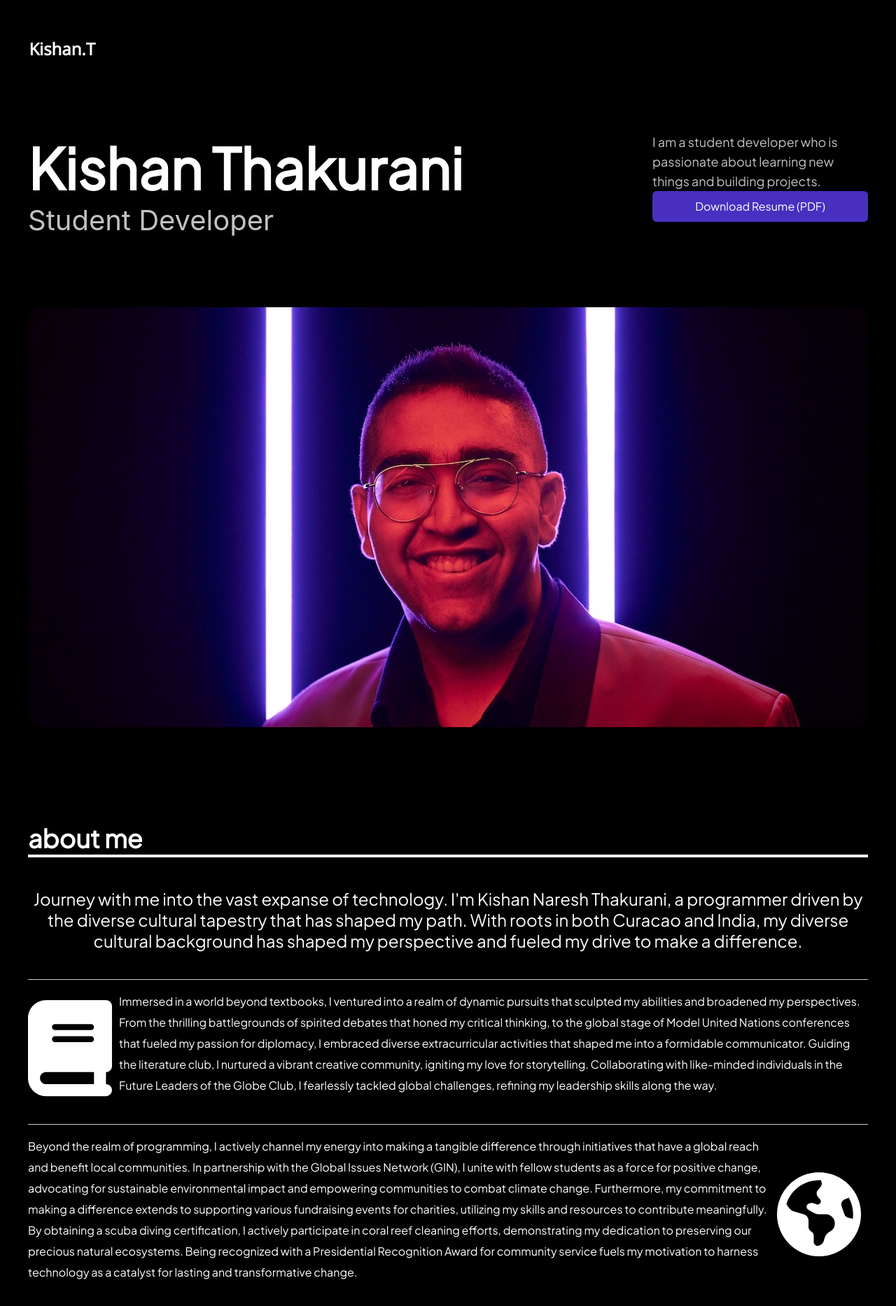
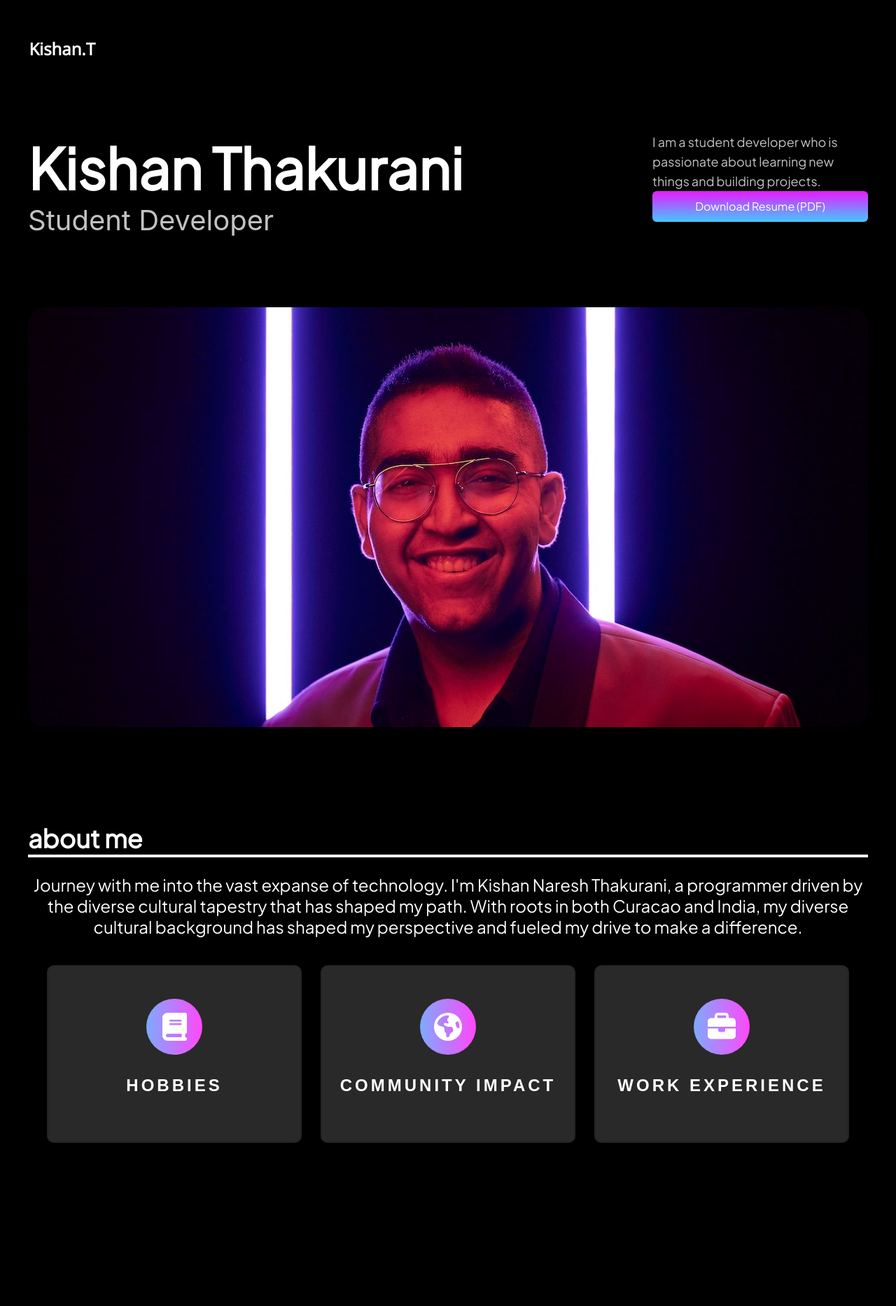
Before and after one commit to ktrocks3/kishansite, a React (Create React App) app in the folder kishansite/: page / in a window 1280 px wide. Shown: the top 1866 px of the page at 70% size. Built offline with nearby package versions, Linux system fonts and the light colour scheme.

Commit message:
Added cards for text

```diff
--- a/kishansite/src/App.js
+++ b/kishansite/src/App.js
@@ -21,6 +21,8 @@ function App() {
             <div className="row">
                 <AboutMe/>
             </div>
+            <div className="row">
+            </div>
         </div>
     );
 }
--- a/kishansite/src/components/aboutme.css
+++ b/kishansite/src/components/aboutme.css
@@ -1,48 +1,22 @@
-.aboutMe-text {
-    color: white;
+.aboutMe-cards {
+    display: flex;
+    flex-direction: row;
+    align-items: center;
+    flex-wrap: wrap;
+    justify-content: space-evenly;
 }
 
-.aboutMe-title-box {
-    width: 100%;
-}
-
-
-
-.aboutMe-box {
-    display: flex;
-    flex-direction: column;
-}
-
-.aboutMe-row {
-    display: flex;
-    flex-direction: row;
-    justify-content: space-between;
-    align-items: center;
-    border-bottom: 1px solid #CDCDCD;
-}
-
-.aboutMe-left {
-    color: white;
-    width: 40%;
-    display: flex;
-    flex-direction: column;
-    justify-content: space-evenly;
-}
 
 .aboutMe-text {
     color: white;
     align-self: flex-start;
-    font-size: 1em;
+    font-size: 1.5em;
+    text-align: center;
     font-family: 'Plus Jakarta Sans', sans-serif;
     line-height: 30px;
     font-weight: 400;
     margin-bottom: 20px;
     padding-bottom: 20px;
-}
-
-.aboutMe-text:first-child {
-    font-size: 1.5em;
-    text-align: center;
 }
 
 
@@ -63,3 +37,110 @@
     margin-left: auto;
     padding: 0 10px 10px 0;
 }
+
+
+.aboutMeCard {
+    width: 30%; /* Adjust the width as needed */
+    min-width: 200px;
+    height: 250px;
+    background-color: #292929;
+    border-radius: 10px;
+    box-shadow: 0 2px 10px rgba(0, 0, 0, 0.24);
+    border: 2px solid rgba(7, 7, 7, 0.12);
+    font-size: 16px;
+    transition: all 0.3s ease;
+    position: relative;
+    display: flex;
+    flex-direction: column;
+    justify-content: center;
+    align-items: center;
+    cursor: pointer;
+    font-family: 'Poppins', sans-serif;
+    margin-bottom: 10px;
+}
+
+
+.aboutMeIcon {
+    margin: 0 auto;
+    width: 100%;
+    height: 80px;
+    max-width: 80px;
+    border-radius: 100%;
+    display: flex;
+    justify-content: center;
+    align-items: center;
+    transition: all 0.8s ease;
+    background: linear-gradient(90deg, #7eaaff 0%, #ff48fb 40%, rgba(0, 0, 0, 0.28) 60%) 0;
+    background-size: 200px;
+}
+
+.aboutMe-icon__fa {
+    font-size: 40px;
+    color: white;
+    transition: all 0.3s ease;
+}
+
+
+.aboutMeCard .title {
+    width: 100%;
+    text-align: center;
+    margin: 30px 0 0;
+    color: white;
+    font-weight: 600;
+    text-transform: uppercase;
+    letter-spacing: 4px;
+}
+
+.aboutMeCard .text {
+    width: 80%;
+    font-size: 1em;
+    text-align: center;
+    margin: 20px auto 0;
+    color: white;
+    font-weight: 200;
+    letter-spacing: 2px;
+    opacity: 0;
+    max-height: 0;
+    transition: all 0.3s ease;
+    pointer-events: none;
+}
+
+.aboutMeCard:hover {
+    height: 500px;
+    width: calc(100% - 425px);
+    justify-content: flex-start;
+    padding-top: 2%;
+}
+
+.aboutMe-cards:hover .aboutMeCard:not(:hover) {
+    width: 200px;
+}
+
+.aboutMeCard:hover .text {
+    transition: all 0.3s ease;
+    opacity: 1;
+    max-height: 40px;
+}
+
+.aboutMeCard:hover .aboutMeIcon {
+    background-position: -120px;
+    transition: all 0.3s ease;
+}
+
+.aboutMeCard:hover .aboutMeIcon svg path {
+    fill: #7eaaff;
+    transition: all 0.3s ease;
+}
+
+@media (max-width: 767px) {
+    .aboutMe-cards {
+        flex-direction: column;
+    }
+
+    .aboutMeCard:hover {
+        height: 500px;
+        width: 90%;
+        justify-content: flex-start;
+        padding-top: 2%;
+    }
+}
--- a/kishansite/src/components/aboutme.js
+++ b/kishansite/src/components/aboutme.js
@@ -1,6 +1,6 @@
 import React from 'react';
 import {FontAwesomeIcon} from '@fortawesome/react-fontawesome'
-import {faBook} from '@fortawesome/free-solid-svg-icons'
+import {faBook, faBriefcase} from '@fortawesome/free-solid-svg-icons'
 import {faEarthAmericas} from "@fortawesome/free-solid-svg-icons/faEarthAmericas";
 import './aboutme.css'
 
@@ -8,19 +8,19 @@ function AboutMe() {
 
     return (
         <div style={{width: "100%"}}>
-            <div className="aboutMe-title-box">
             <p className="aboutMe-title">about me</p>
-            </div>
-            <div className="aboutMe-box">
-                <div className={"aboutMe-row"}>
             <p className="aboutMe-text">Journey with me into the vast expanse of technology. I'm Kishan Naresh
                 Thakurani, a programmer driven by the diverse cultural tapestry that has shaped my path. With
                 roots in both Curacao and India, my diverse cultural background has shaped my perspective and
                 fueled my drive to make a difference.</p>
+
+            <div className={"aboutMe-cards"}>
+                <div className={"aboutMeCard"}>
+                    <div className={"aboutMeIcon"}>
+                        <FontAwesomeIcon icon={faBook} className="aboutMe-icon__fa"/>
                     </div>
-                <div className={"aboutMe-row"}>
-                    <FontAwesomeIcon icon={faBook} className={"aboutMe-row-icon"}/>
-                    <p className="aboutMe-text"> Immersed in a world beyond textbooks, I ventured into a realm of
+                    <h2 className={"title"}>Hobbies</h2>
+                    <p className={"text"}>Immersed in a world beyond textbooks, I ventured into a realm of
                         dynamic pursuits that sculpted my abilities and broadened my perspectives. From the thrilling
                         battlegrounds of spirited debates that honed my critical thinking, to the global stage of Model
                         United Nations conferences that fueled my passion for diplomacy, I embraced diverse
@@ -28,12 +28,17 @@ function AboutMe() {
                         club, I nurtured a vibrant creative community, igniting my love for storytelling. Collaborating
                         with like-minded individuals in the Future Leaders of the Globe Club, I fearlessly tackled
                         global challenges, refining my leadership skills along the way.</p>
+
                 </div>
-                <div className={"aboutMe-row"} style={{flexDirection: "row-reverse"}}>
+
+                <div className={"aboutMeCard"}>
+                    <div className={"aboutMeIcon"}>
                         <FontAwesomeIcon icon={faEarthAmericas}
-                                     style={{"--fa-primary-color": "#ffffff", "--fa-secondary-color": "#000000",}}
-                                     className={"aboutMe-row-icon"}/>
-                    <p className="aboutMe-text">Beyond the realm of programming, I actively channel my energy into
+                                         className={"aboutMe-icon__fa"}/>
+                    </div>
+                    <h2 className={"title"}>Community Impact</h2>
+
+                    <p className={"text"}>Beyond the realm of programming, I actively channel my energy into
                         making a tangible difference through initiatives that have a global reach and benefit local
                         communities. In partnership with the Global Issues Network (GIN), I unite with fellow students
                         as a force for positive change, advocating for sustainable environmental impact and empowering
@@ -44,11 +49,27 @@ function AboutMe() {
                         ecosystems. Being recognized with a Presidential Recognition Award for community service fuels
                         my motivation to harness technology as a catalyst for lasting and transformative change.</p>
                 </div>
+                <div className={"aboutMeCard"}>
+                    <div className={"aboutMeIcon"}>
+                        <FontAwesomeIcon icon={faBriefcase}
+                                         className={"aboutMe-icon__fa"}/>
+                    </div>
+                    <h2 className={"title"}>Work Experience</h2>
+                    <p className={"text"}>Currently, I work at NextSelect, where I actively contribute my skills and
+                        knowledge to the team. Previously, I gained valuable experience at SST Software, where I had the
+                        opportunity to work on diverse projects and enhance my problem-solving abilities. Additionally,
+                        I hold a position as a teaching assistant at my university, where I assist students in their
+                        programming journey and facilitate learning in a collaborative environment. These professional
+                        experiences have provided me with practical insights, strengthened my technical expertise, and
+                        cultivated effective teamwork and communication skills.</p>
+                </div>
+
+
             </div>
 
         </div>
-    )
-        ;
+    );
 }
 
+
 export default AboutMe;
--- a/kishansite/src/components/titlearea.css
+++ b/kishansite/src/components/titlearea.css
@@ -25,18 +25,16 @@
     margin: 0;
 }
 .titleArea-box {
-    display: flex;
-    align-items: center; /* Center the content vertically */
-    flex-wrap: wrap;
-    justify-content: space-between; /* Distribute the content evenly */
+    display: grid;
+    grid-template-columns: 1fr 308px;
+    grid-gap: 20px;
     width: 100%;
 }
 
 .titleArea-left {
-    flex: 1;
     white-space: nowrap;
-    overflow: hidden; /* Hide any overflowed text */
-    text-overflow: ellipsis; /* Add an ellipsis (...) for truncated text */
+    overflow: hidden;
+    text-overflow: ellipsis;
 }
 
 .titleArea-right {
@@ -53,7 +51,15 @@
     width: 100%;
     align-self: flex-end;
     color: white;
-    background-color: #482FC0;
+    background: hsla(197, 100%, 63%, 1);
+
+    background: linear-gradient(90deg, hsla(197, 100%, 63%, 1) 0%, hsla(294, 100%, 55%, 1) 100%);
+
+    background: -moz-linear-gradient(90deg, hsla(197, 100%, 63%, 1) 0%, hsla(294, 100%, 55%, 1) 100%);
+
+    background: -webkit-linear-gradient(90deg, hsla(197, 100%, 63%, 1) 0%, hsla(294, 100%, 55%, 1) 100%);
+
+
     border: 0;
     line-height: 28px;
     padding: 8px 16px 8px 16px;
@@ -62,4 +68,25 @@
     overflow: hidden; /* Hide any overflowed content */
     font-size: 16px;
     font-family: 'Plus Jakarta Sans', sans-serif;
+    cursor: pointer;
+    transition-duration: .4s;
+    transition-property: background, color, border;
 }
+
+.titleArea-button:hover {
+    background: black;
+    color: #7eaaff;
+    border: 1px solid #ff48fb;
+}
+
+/* Media query for screens smaller than 768px */
+@media (max-width: 767px) {
+    .titleArea-box {
+        grid-template-columns: 1fr;
+    }
+
+    .titleArea-right {
+        width: 100%;
+        margin-top: 20px;
+    }
+}
--- a/kishansite/src/components/titlearea.js
+++ b/kishansite/src/components/titlearea.js
@@ -1,25 +1,21 @@
 import "./titlearea.css";
-import React  from 'react';
+import React from 'react';
 
 function TitleArea() {
-    const downloadTxtFile = () => {
-        console.log("download logic goes here")
-    }
-
     return (
-        <div className={"titleArea-box"}>
-            <div className={"titleArea-left"}>
-                <p className={"titleArea-header"}>Kishan Thakurani</p>
-                <p className={"titleArea-subheader"}> Student Developer </p>
+        <div className="titleArea-box">
+            <div className="titleArea-left">
+                <p className="titleArea-header">Kishan Thakurani</p>
+                <p className="titleArea-subheader">Student Developer</p>
             </div>
-            <div className={"titleArea-right"}>
-                <p className={"titleArea-text"}> I am a student developer who is passionate about learning new things
-                    and building projects. </p>
+            <div className="titleArea-right">
+                <p className="titleArea-text">I am a student developer who is passionate about learning new things and building projects.</p>
                 <a href="/Kishan%20Thakurani.pdf" download>
-                    <button className={"titleArea-button"} onClick={downloadTxtFile}>Download Resume (PDF)</button>
+                    <button className="titleArea-button">Download Resume (PDF)</button>
                 </a>
             </div>
-        </div>);
+        </div>
+    );
 }
 
 export default TitleArea;
```
Lines whose indentation alone changed are shown as unchanged.
